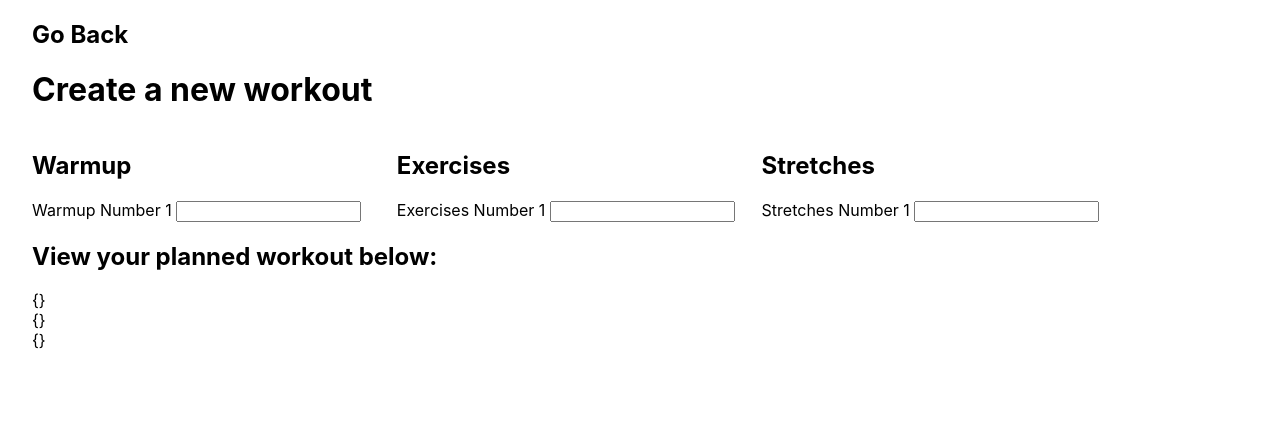
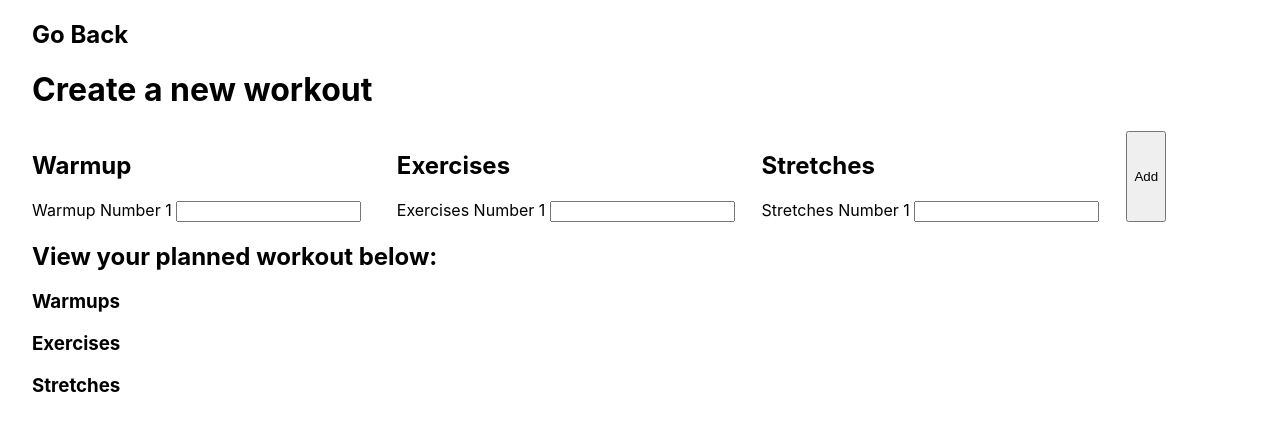
Before and after one commit to kyher/bootcamp-buddy, a Next.js app: page /workout/create in a window 1280 px wide. Shown: the top 430 px of the page. Built offline with nearby package versions, Linux system fonts and the light colour scheme.

Commit message:
Added proper types and new exercise state
Added some proper typing to the state and sorted out the view section underneath the creation form. Still rudimentary but proper typing!

```diff
--- a/components/ViewSection.tsx
+++ b/components/ViewSection.tsx
@@ -1,9 +1,33 @@
+import { exercise } from "../types";
+import { WARMUP, EXERCISE, STRETCH } from "../consts";
+
 type props = {
-  workoutSection: {};
+  exercises: exercise[];
 };
 
-const ViewSection = ({ workoutSection }: props) => {
-  return <div>{JSON.stringify(workoutSection)}</div>;
+const ViewSection = ({ exercises }: props) => {
+  return (
+    <div>
+      <h3>Warmups</h3>
+      {exercises
+        .filter((exercise) => exercise.type === WARMUP)
+        .map((exercise, index) => (
+          <p key={index}>{exercise.title}</p>
+        ))}
+      <h3>Exercises</h3>
+      {exercises
+        .filter((exercise) => exercise.type === EXERCISE)
+        .map((excercise, index) => (
+          <p key={index}>{excercise.title}</p>
+        ))}
+      <h3>Stretches</h3>
+      {exercises
+        .filter((exercise) => exercise.type === STRETCH)
+        .map((excercise, index) => (
+          <p key={index}>{excercise.title}</p>
+        ))}
+    </div>
+  );
 };
 
 export default ViewSection;
--- /dev/null
+++ b/consts.ts
@@ -0,0 +1,3 @@
+export const WARMUP = "warmup";
+export const EXERCISE = "exercise";
+export const STRETCH = "stretch";
--- a/pages/workout/create.tsx
+++ b/pages/workout/create.tsx
@@ -5,23 +5,42 @@ import { useState } from "react";
 import FormSection from "../../components/FormSection";
 import ViewSection from "../../components/ViewSection";
 import styles from "../../styles/Home.module.css";
+import { exercise } from "../../types";
+import { WARMUP, EXERCISE, STRETCH } from "../../consts";
 
 const Create: NextPage = () => {
-  const [warmup, setWarmup] = useState({});
-  const [exercise, setExercise] = useState({});
-  const [stretches, setStretches] = useState({});
+  const [exercises, setExercises] = useState<Array<exercise>>([]);
+  const [warmup, setWarmup] = useState<exercise>({
+    title: "",
+    duration: 0,
+    type: "",
+  });
+  const [exercise, setExercise] = useState<exercise>({
+    title: "",
+    duration: 0,
+    type: "",
+  });
+  const [stretches, setStretches] = useState<exercise>({
+    title: "",
+    duration: 0,
+    type: "",
+  });
 
   const handleWarmupChange = (event: React.ChangeEvent<HTMLInputElement>) => {
-    setWarmup({ warmup: event.target.value });
+    setWarmup({ title: event.target.value, duration: 50, type: WARMUP });
   };
 
   const handleExerciseChange = (event: React.ChangeEvent<HTMLInputElement>) => {
-    setExercise({ exercise: event.target.value });
+    setExercise({ title: event.target.value, duration: 50, type: EXERCISE });
   };
   const handleStretchesChange = (
     event: React.ChangeEvent<HTMLInputElement>
   ) => {
-    setStretches({ streches: event.target.value });
+    setStretches({ title: event.target.value, duration: 50, type: STRETCH });
+  };
+
+  const handleSubmit = () => {
+    setExercises([warmup, exercise, stretches]);
   };
 
   return (
@@ -41,12 +60,11 @@ const Create: NextPage = () => {
         <FormSection type="Warmup" handleChange={handleWarmupChange} />
         <FormSection type="Exercises" handleChange={handleExerciseChange} />
         <FormSection type="Stretches" handleChange={handleStretchesChange} />
+        <button onClick={handleSubmit}>Add</button>
       </div>
       <h2>View your planned workout below:</h2>
       <div>
-        <ViewSection workoutSection={warmup} />
-        <ViewSection workoutSection={exercise} />
-        <ViewSection workoutSection={stretches} />
+        <ViewSection exercises={exercises} />
       </div>
     </div>
   );
--- /dev/null
+++ b/types.ts
@@ -0,0 +1,5 @@
+export type exercise = {
+  title: string;
+  duration: number;
+  type: string;
+};
```
